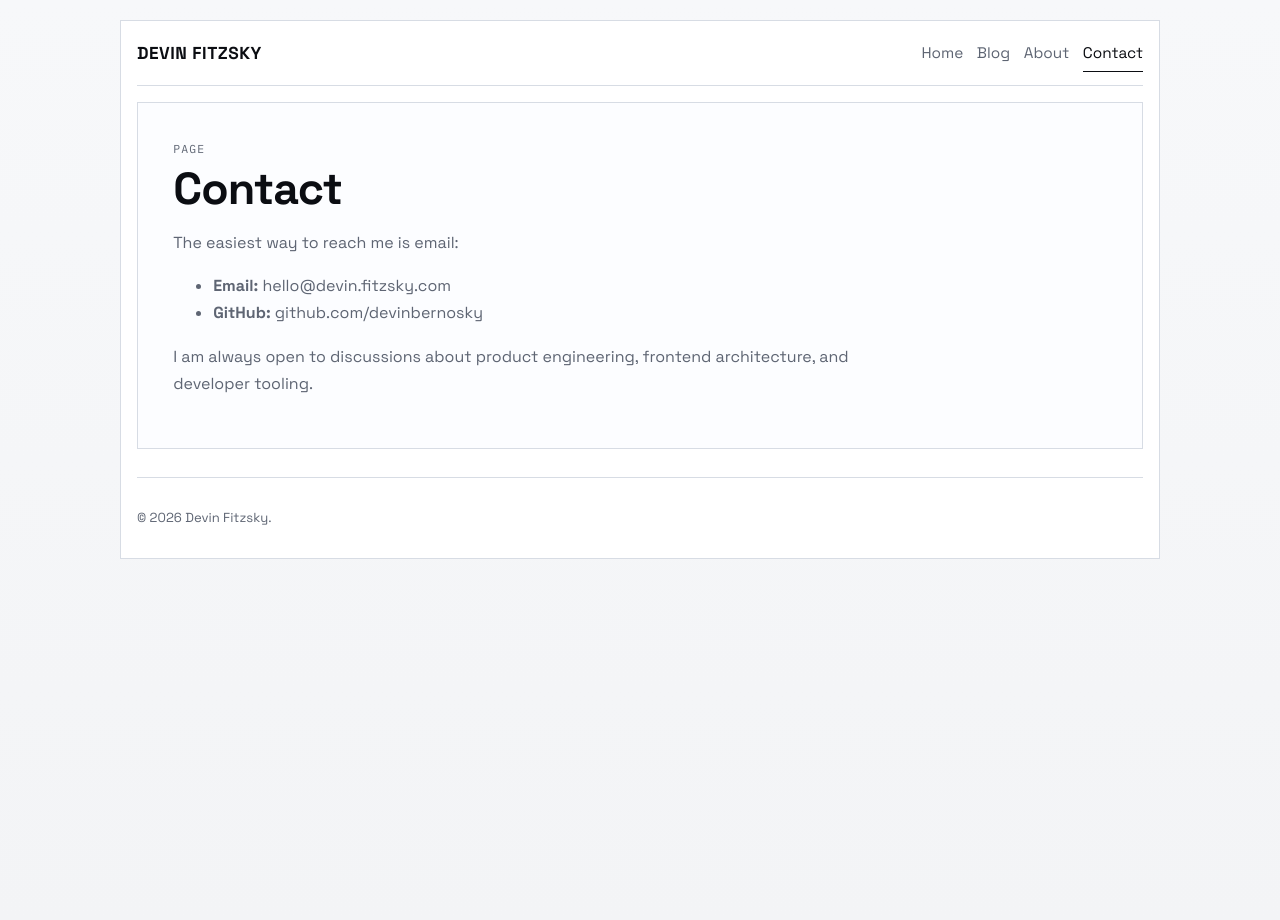
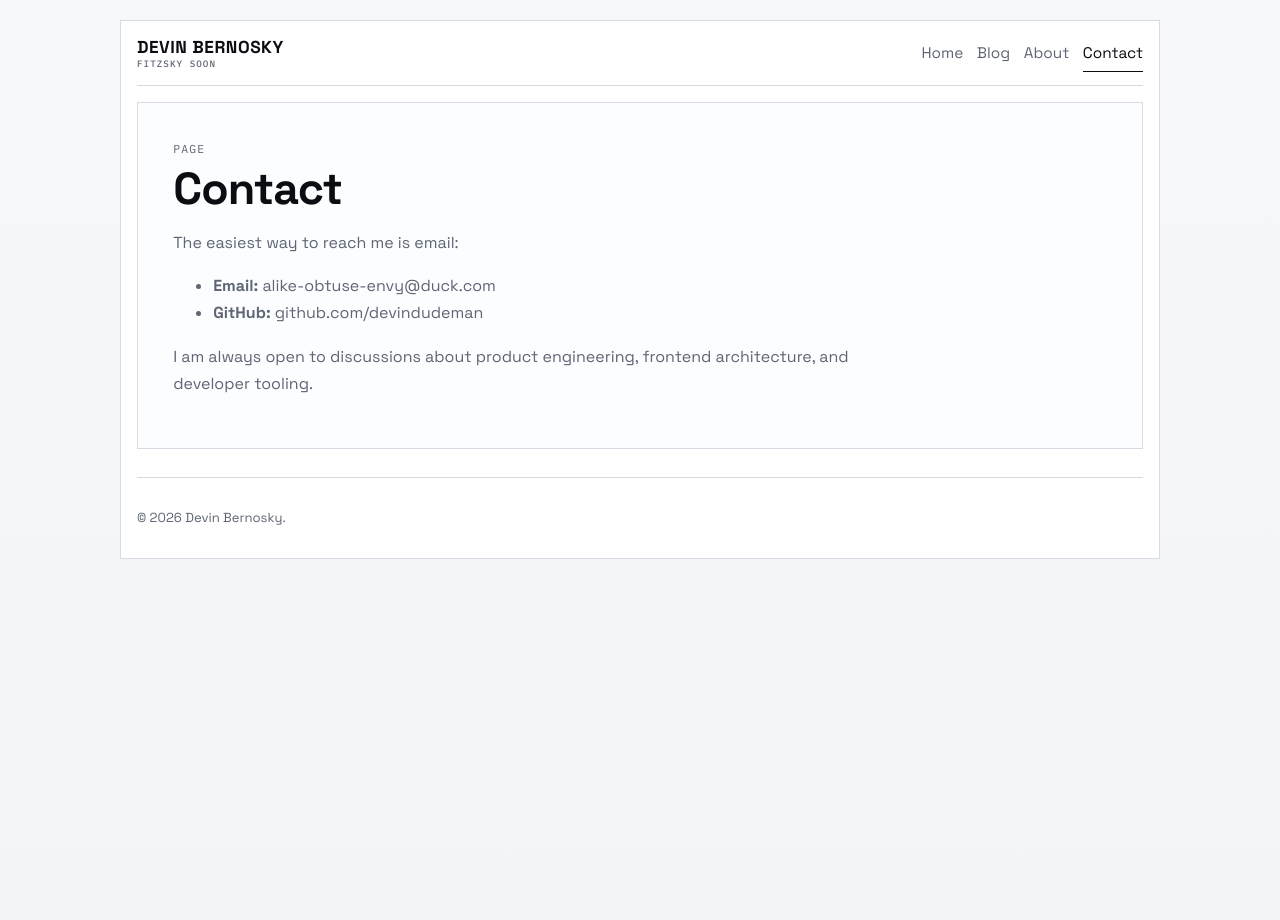
Before and after one commit to devindudeman/blog, a Jekyll site: the page built from contact.md, in a window 1280 px wide. Built offline with Jekyll 4.4.1, drawn with Linux system fonts in a browser that asks for light colours.

Commit message:
Update contact links and add Bernosky to Fitzsky identity note

```diff
--- a/_config.yml
+++ b/_config.yml
@@ -1,4 +1,4 @@
-title: Devin Fitzsky
+title: Devin Bernosky
 description: Notes on building, design, and thoughtful software.
 author: Devin
 timezone: America/Los_Angeles
--- a/_layouts/default.html
+++ b/_layouts/default.html
@@ -6,7 +6,10 @@
   <body>
     <div class="site-shell">
       <header class="site-header">
-        <a class="brand" href="{{ "/" | relative_url }}">Devin Fitzsky</a>
+        <a class="brand" href="{{ "/" | relative_url }}">
+          <span>Devin Bernosky</span>
+          <span class="brand-note">Fitzsky soon</span>
+        </a>
         <nav class="site-nav" aria-label="Main">
           <a href="{{ "/" | relative_url }}" {% if page.url == "/" %}aria-current="page"{% endif %}>Home</a>
           <a href="{{ "/blog/" | relative_url }}" {% if page.url == "/blog/" %}aria-current="page"{% endif %}>Blog</a>
@@ -20,7 +23,7 @@
       </main>
 
       <footer class="site-footer">
-        <p>© {{ "now" | date: "%Y" }} Devin Fitzsky.</p>
+        <p>© {{ "now" | date: "%Y" }} Devin Bernosky.</p>
       </footer>
     </div>
   </body>
--- a/assets/css/main.css
+++ b/assets/css/main.css
@@ -58,10 +58,22 @@ img {
 }
 
 .brand {
+  display: inline-flex;
+  flex-direction: column;
   font-size: 1.08rem;
   font-weight: 700;
   letter-spacing: 0.03em;
   text-transform: uppercase;
+  line-height: 1.05;
+}
+
+.brand-note {
+  margin-top: 0.2rem;
+  color: var(--muted);
+  font-family: "IBM Plex Mono", monospace;
+  font-size: 0.58rem;
+  letter-spacing: 0.11em;
+  font-weight: 500;
 }
 
 .site-nav {
--- a/contact.md
+++ b/contact.md
@@ -6,7 +6,7 @@ layout: page
 
 The easiest way to reach me is email:
 
-- **Email:** [hello@devin.fitzsky.com](mailto:hello@devin.fitzsky.com)
-- **GitHub:** [github.com/devinbernosky](https://github.com/devinbernosky)
+- **Email:** [alike-obtuse-envy@duck.com](mailto:alike-obtuse-envy@duck.com)
+- **GitHub:** [github.com/devindudeman](https://github.com/devindudeman/)
 
 I am always open to discussions about product engineering, frontend architecture, and developer tooling.
```
Also changed, not shown: about.md (+2 -0 lines).
